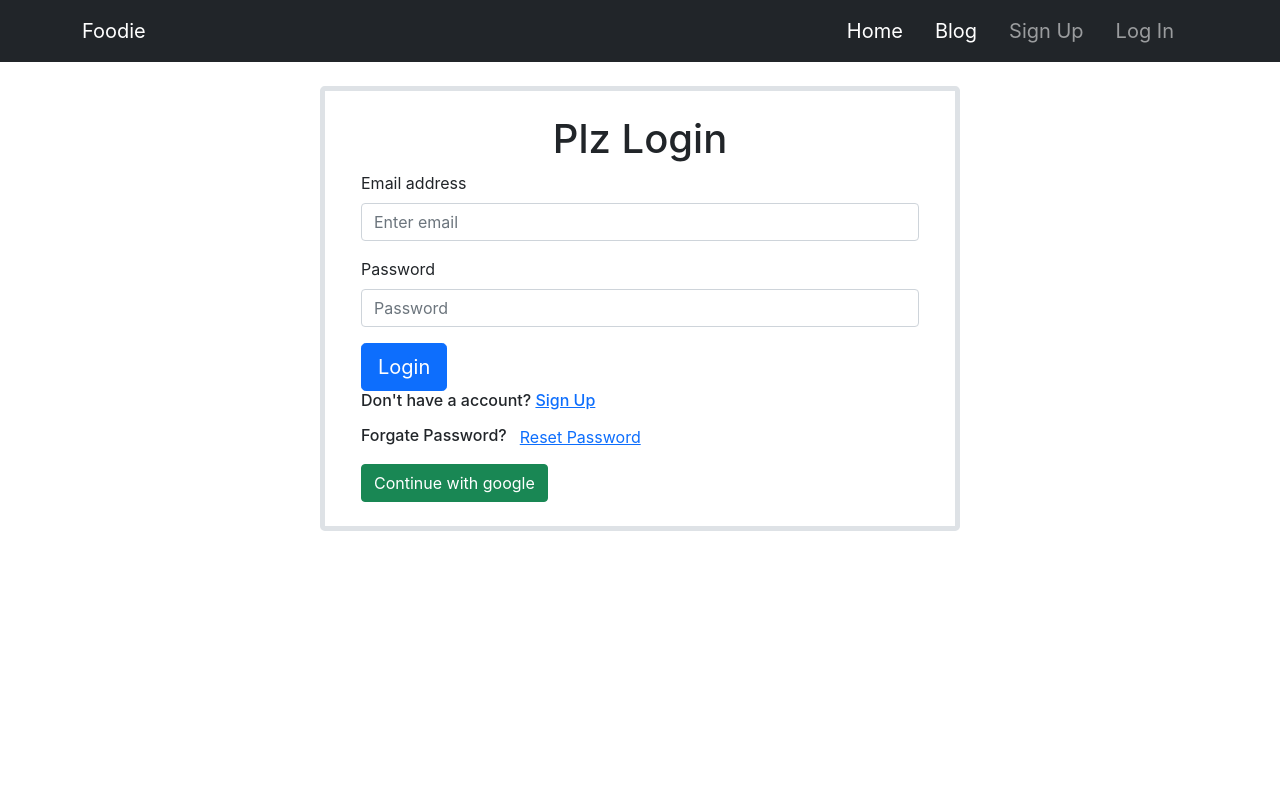
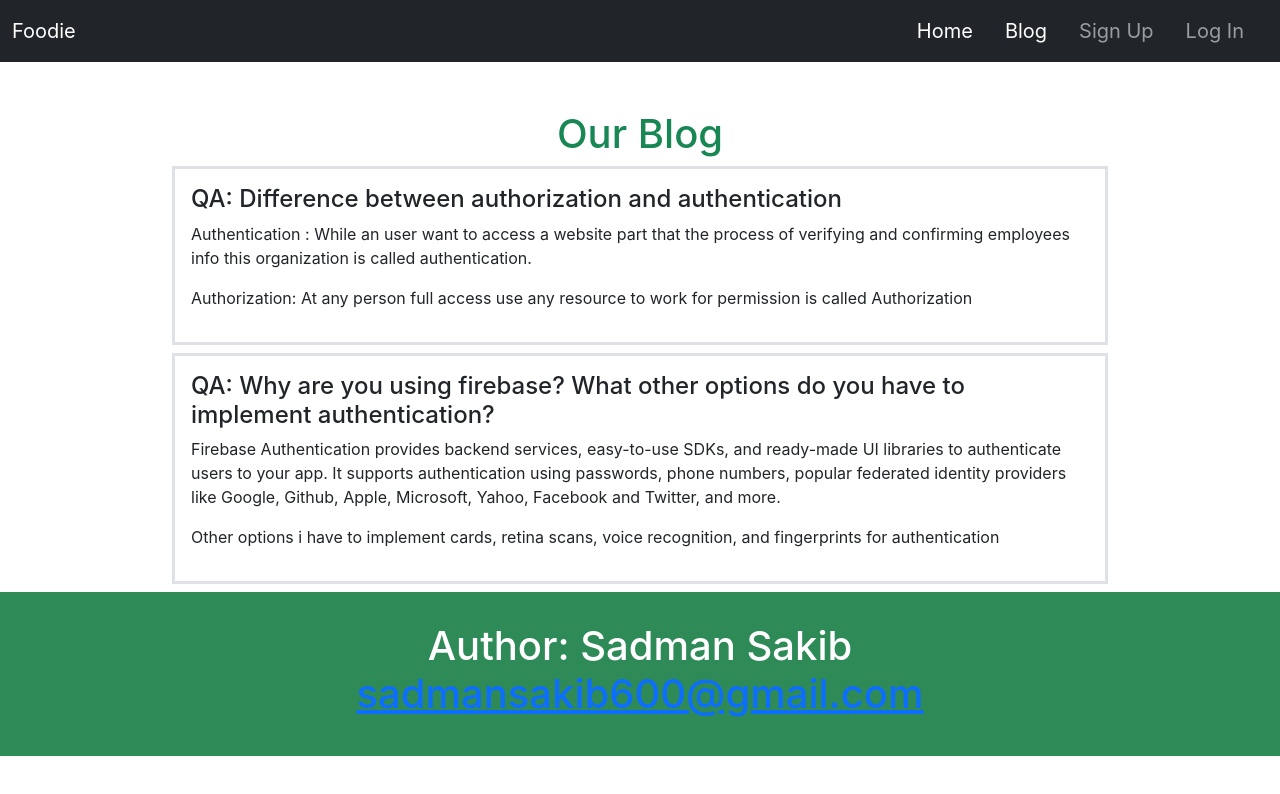
Before and after one commit to Sadman600/foodie-catering, a React (Create React App) app: page /blog in a window 1280 px wide. Before the commit this address led to /login. Shown: the top 794 px of the page. Built offline with nearby package versions, Linux system fonts and the light colour scheme; no server answers; the HTML template or start-up script is replaced by a standard one.

Commit message:
added Blog component

```diff
--- a/src/App.js
+++ b/src/App.js
@@ -1,6 +1,7 @@
 
 import { Route, Routes } from 'react-router-dom';
 import './App.css';
+import Footer from './Pages/Footer/Footer/Footer';
 import Header from './Pages/Header/Header/Header';
 import Blog from './Pages/Main/Blog/Blog/Blog';
 import Home from './Pages/Main/Home/Home/Home';
@@ -8,6 +9,7 @@ import ServiceDetail from './Pages/Main/Home/ServiceDetail/ServiceDetail';
 import Login from './Pages/Main/Login/Login/Login';
 import RequireAuth from './Pages/Main/Login/RequireAuth/RequireAuth';
 import SignUp from './Pages/Main/Login/SignUp/SignUp';
+import PageNotFound from './Pages/Main/PageNotFound/PageNotFound';
 
 function App() {
   return (
@@ -15,7 +17,7 @@ function App() {
       <Header></Header>
       <Routes>
         <Route path='/' element={<Home></Home>}></Route>
-        <Route path='/blog' element={<RequireAuth><Blog></Blog></RequireAuth>}></Route>
+        <Route path='/blog' element={<Blog></Blog>}></Route>
         <Route path='/servicedetail/:serviceId' element={
           <RequireAuth>
             <ServiceDetail></ServiceDetail>
@@ -23,7 +25,9 @@ function App() {
         }></Route>
         <Route path='/signup' element={<SignUp></SignUp>}></Route>
         <Route path='/login' element={<Login></Login>}></Route>
+        <Route path='*' element={<PageNotFound></PageNotFound>}></Route>
       </Routes>
+      <Footer></Footer>
     </div>
   );
 }
--- /dev/null
+++ b/src/Pages/Footer/Footer/Footer.css
@@ -0,0 +1,10 @@
+.footer {
+    /* position: fixed; */
+    /* left: 0;
+    bottom: 0; */
+    width: 100%;
+    background-color: seagreen;
+    color: white;
+    text-align: center;
+    padding: 30px;
+}
--- /dev/null
+++ b/src/Pages/Footer/Footer/Footer.js
@@ -0,0 +1,14 @@
+import React from 'react';
+import './Footer.css';
+
+const Footer = () => {
+    return (
+        <div className="footer mt-2">
+            <h1 id="myid">Author: <span class="color-section2">Sadman Sakib</span><br />
+                <a href="mailto:hege@example.com">sadmansakib600@gmail.com</a>
+            </h1>
+        </div>
+    );
+};
+
+export default Footer;
--- a/src/Pages/Header/Navbar/Navbar.js
+++ b/src/Pages/Header/Navbar/Navbar.js
@@ -6,10 +6,8 @@ import auth from '../../../firebase.init';
 import Loading from '../../Main/Login/Loading/Loading';
 
 const Navbar = () => {
-    const [user, loading, error] = useAuthState(auth);
-    if (loading) {
-        <Loading></Loading>
-    }
+    const [user] = useAuthState(auth);
+
     const navigate = useNavigate();
     const logOut = () => {
         signOut(auth);
@@ -17,7 +15,7 @@ const Navbar = () => {
     };
     return (
         <nav className="navbar sticky-top navbar-expand-lg navbar-dark bg-dark ">
-            <div className='container'>
+            <div className='container-fluid'>
                 <NavLink className="navbar-brand" to='/'>Foodie</NavLink>
                 <button className="navbar-toggler" type="button" data-bs-toggle="collapse" data-bs-target="#navbarScroll" aria-controls="navbarScroll" aria-expanded="false" aria-label="Toggle navigation">
                     <span className="navbar-toggler-icon"></span>
--- a/src/Pages/Main/Blog/Blog/Blog.js
+++ b/src/Pages/Main/Blog/Blog/Blog.js
@@ -2,10 +2,28 @@ import React from 'react';
 
 const Blog = () => {
     return (
-        <div>
-            <h1>It is blog section</h1>
-            <p>It is blog section</p>
-        </div>
+        <section className='container w-75 mx-auto mt-5'>
+            <h1 className='text-center text-success'>Our Blog</h1>
+            <div className=''>
+                <article className=' border border-3 p-3 my-2'>
+                    <h4>QA: Difference between authorization and authentication</h4>
+                    <p>Authentication : While an user want to access a website part that  the process of
+                        verifying and confirming employees info this organization is called authentication.
+                    </p>
+                    <p>Authorization: At any person full access use any resource to work for permission is called Authorization </p>
+                </article>
+                <article className=' border border-3 p-3 my-2'>
+                    <h4>QA: Why are you using firebase?
+                        What other options do you have to implement authentication?</h4>
+                    <p>Firebase Authentication provides backend services, easy-to-use SDKs,
+                        and ready-made UI libraries to authenticate users to your app.
+                        It supports authentication using passwords, phone numbers,
+                        popular federated identity providers like Google, Github, Apple, Microsoft, Yahoo, Facebook and
+                        Twitter, and more.</p>
+                    <p>Other options i have to implement cards, retina scans, voice recognition, and fingerprints for authentication</p>
+                </article>
+            </div>
+        </section>
     );
 };
 
--- a/src/Pages/Main/Home/Services/Services.css
+++ b/src/Pages/Main/Home/Services/Services.css
@@ -3,3 +3,9 @@
     grid-template-columns: repeat(3, 1fr);
     grid-gap: 10px;
 }
+
+@media screen and (max-width: 700px) {
+    .services-container {
+        grid-template-columns: 1fr;
+    }
+}
--- a/src/Pages/Main/Home/Services/Services.js
+++ b/src/Pages/Main/Home/Services/Services.js
@@ -10,8 +10,8 @@ const Services = () => {
             .then(data => setServices(data))
     }, []);
     return (
-        <div>
-            <h1>Our Food Service</h1>
+        <div className='container'>
+            <h1 className='text-center text-success'>Our Food Service</h1>
             <div className=' container services-container mt-5'>
                 {
                     services.map(service => <Service key={service.id} service={service}></Service>)
--- a/src/Pages/Main/Login/Loading/Loading.js
+++ b/src/Pages/Main/Login/Loading/Loading.js
@@ -3,9 +3,9 @@ import { Spinner } from 'react-bootstrap';
 
 const Loading = () => {
     return (
-        <>
-            <Spinner animation="grow" variant="info" />
-        </>
+        <div className='w-100 d-flex justify-content-center align-item-center'>
+            <Spinner animation="border" variant="info" />
+        </div>
     );
 };
 
--- a/src/Pages/Main/Login/Login/Login.js
+++ b/src/Pages/Main/Login/Login/Login.js
@@ -1,6 +1,6 @@
 import React, { useRef } from 'react';
 import { Button, Form } from 'react-bootstrap';
-import { useAuthState, useSignInWithEmailAndPassword, useSignInWithGoogle, useUpdatePassword } from 'react-firebase-hooks/auth';
+import { useAuthState, useSendPasswordResetEmail, useSignInWithEmailAndPassword, useSignInWithGoogle } from 'react-firebase-hooks/auth';
 import { Link, useLocation, useNavigate } from 'react-router-dom';
 import auth from '../../../../firebase.init';
 
@@ -8,13 +8,8 @@ const Login = () => {
     const [loginUser] = useAuthState(auth);
     const emailRef = useRef('');
     const passwordRef = useRef('');
-    const [
-        signInWithEmailAndPassword,
-        user,
-        loading,
-        error,
-    ] = useSignInWithEmailAndPassword(auth);
-    const [updatePassword, updating, updateError] = useUpdatePassword(auth);
+    const [signInWithEmailAndPassword, user, loading, error,] = useSignInWithEmailAndPassword(auth);
+    const [sendPasswordResetEmail, sending, resetError] = useSendPasswordResetEmail(auth);
     const [signInWithGoogle, googleUser, googleLoading, googleError] = useSignInWithGoogle(auth);
 
     const navigate = useNavigate();
@@ -32,8 +27,10 @@ const Login = () => {
         navigate('/');
     }
 
-    const handleResetPassword = (e) => {
-
+    const handleResetPassword = async () => {
+        const email = emailRef.current.value;
+        await sendPasswordResetEmail(email);
+        alert('Sent email');
     }
     const handleSignInWithGoogle = (e) => {
         const email = emailRef.current.value;
--- a/src/Pages/Main/Login/RequireAuth/RequireAuth.js
+++ b/src/Pages/Main/Login/RequireAuth/RequireAuth.js
@@ -2,10 +2,14 @@ import React from 'react';
 import { useAuthState } from 'react-firebase-hooks/auth';
 import { Navigate, useLocation } from 'react-router-dom';
 import auth from '../../../../firebase.init';
+import Loading from '../Loading/Loading';
 
 const RequireAuth = ({ children }) => {
-    const [user] = useAuthState(auth);
+    const [user, loading, error] = useAuthState(auth);
     const location = useLocation();
+    if (loading) {
+        <Loading></Loading>
+    }
     if (!user) {
         return <Navigate to="/login" state={{ from: location }} replace />;
     }
--- a/src/Pages/Main/Login/SignUp/SignUp.js
+++ b/src/Pages/Main/Login/SignUp/SignUp.js
@@ -14,9 +14,9 @@ const SignUp = () => {
     ] = useCreateUserWithEmailAndPassword(auth, { sendEmailVerification: true });
     const navigate = useNavigate();
 
-    if (user) {
-        navigate('/');
-    }
+    // if (user) {
+
+    // }
 
     const handleCreateUser = (e) => {
         e.preventDefault();
@@ -25,7 +25,7 @@ const SignUp = () => {
         const password = e.target.password.value;
 
         createUserWithEmailAndPassword(email, password);
-
+        navigate('/');
     }
     return (
         <div className='container w-50 mx-auto my-4 border border-5 rounded-3'>
--- /dev/null
+++ b/src/Pages/Main/PageNotFound/PageNotFound.js
@@ -0,0 +1,24 @@
+import React from 'react';
+
+const PageNotFound = () => {
+    return (
+        <div style={{ height: '350px' }} className="container w-25 mx-auto m-5 p-5">
+            <div className="row">
+                <div className="col-md-12">
+                    <div className="error-template">
+                        <h1 className='text-danger'>
+                            Oops!</h1>
+                        <h2>
+                            404 Not Found</h2>
+                        <div className="error-details">
+                            Sorry, an error has occured, Requested page not found!
+                        </div>
+
+                    </div>
+                </div>
+            </div>
+        </div>
+    );
+};
+
+export default PageNotFound;
```
